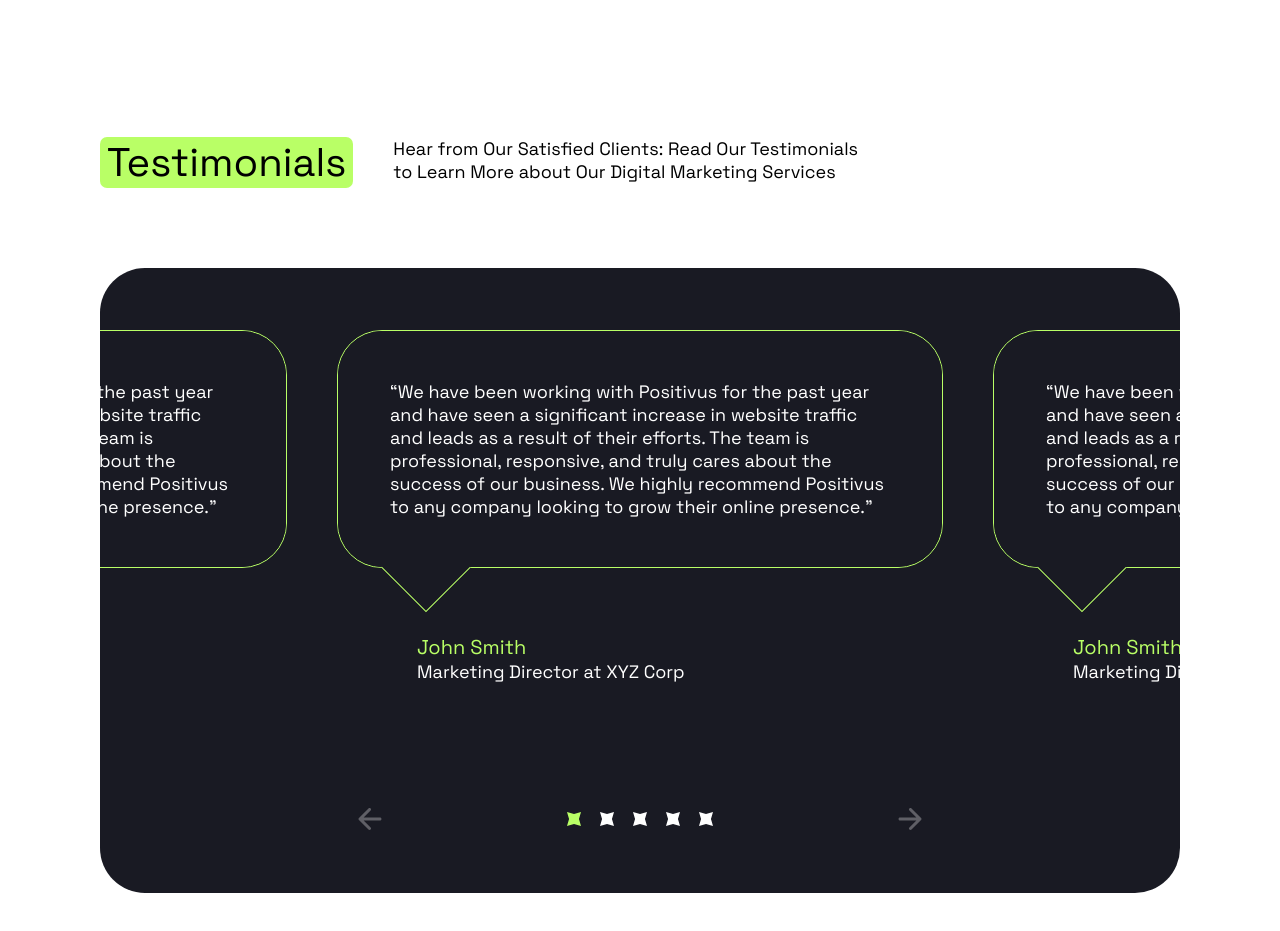
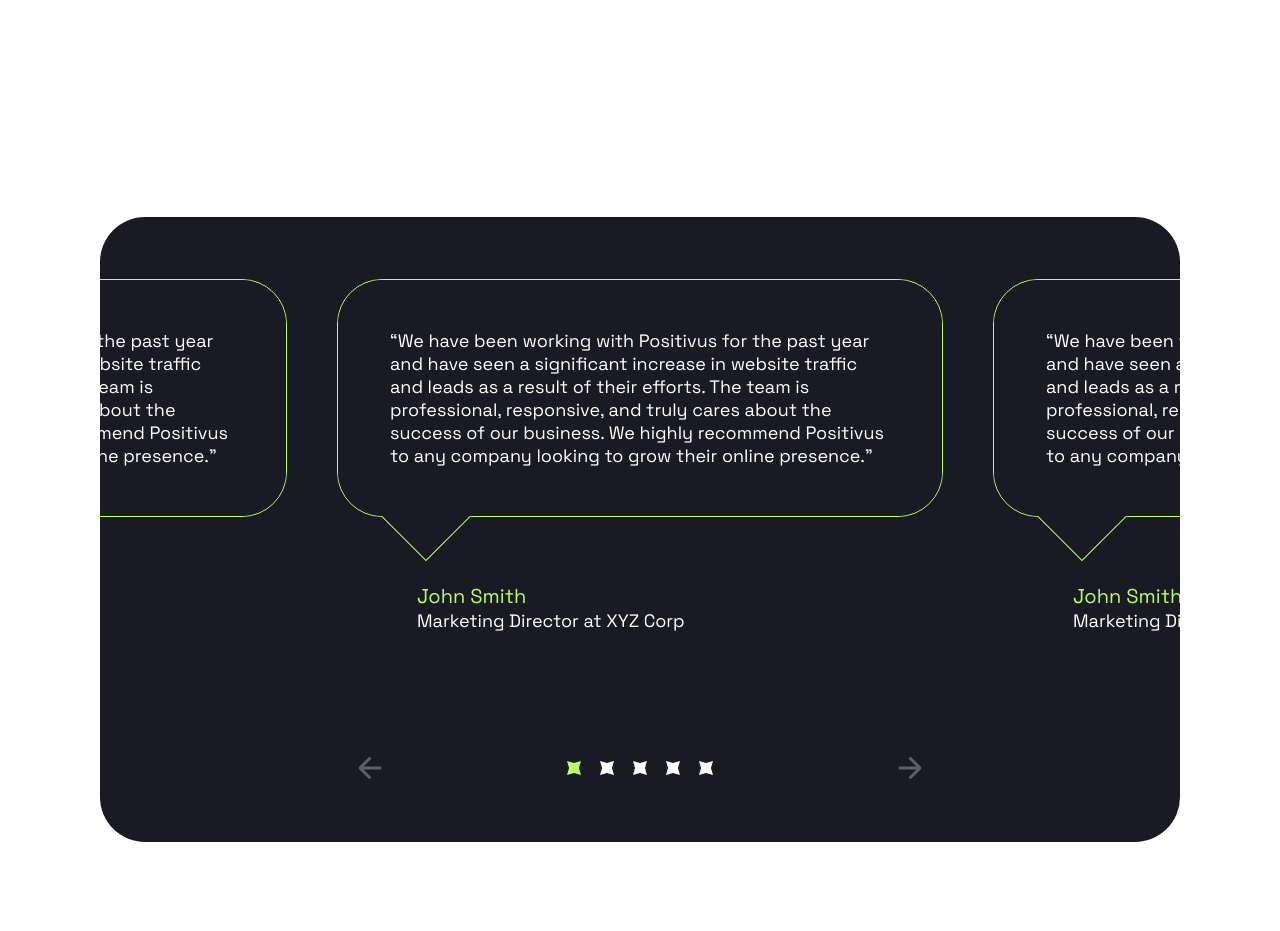
Before and after one commit to phurin-git/positivus, a Next.js app: page / in a window 1280 px wide. Shown: the part 5980-6911 px from the top of the page. Built offline with nearby package versions, Linux system fonts and the light colour scheme.

Commit message:
Update commit
Change: HeadingAndSubHeading from ReactNode param to Paragraph style param

```diff
--- a/src/app/components/HeadingAndSubHeading.tsx
+++ b/src/app/components/HeadingAndSubHeading.tsx
@@ -1,12 +1,12 @@
 import Heading from "./Heading";
 import { ReactNode } from "react";
 
-export default function HeadingAndSubHeading({HeadLabel, SubHeadLabel}: {HeadLabel: string, SubHeadLabel: ReactNode}) {
+export default function HeadingAndSubHeading({headLabel, subHeadLabel, subHeadWidth}: {headLabel: string, subHeadLabel: string, subHeadWidth: number | string}) {
     return (
         <>
             <div className="w-full flex flex-row gap-10 mb-[80px]">
-                <Heading property="green" label={HeadLabel}/>
-                {SubHeadLabel}
+                <Heading property="green" label={headLabel}/>
+                <p style={{width: subHeadWidth}}>{subHeadLabel}</p>
             </div>
         </>
     )
--- a/src/app/section/CaseStudies.tsx
+++ b/src/app/section/CaseStudies.tsx
@@ -5,7 +5,7 @@
 export default function CaseStudies() {
     return (
         <div id={link.usecases.substring(1)} className="pt-[70px] mt-[70px]">
-            <HeadingAndSubHeading HeadLabel="Case Studies" SubHeadLabel={<p className="w-[580px]">Explore Real-Life Examples of Our Proven Digital Marketing Success through Our Case Studies</p>}/>
+            <HeadingAndSubHeading headLabel="Case Studies" subHeadLabel="Explore Real-Life Examples of Our Proven Digital Marketing Success through Our Case Studies" subHeadWidth={580}/>
             {/*Case Study block*/}
             <div className="w-full rounded-[45px] flex gap-16 px-[60px] py-[70px] bg-dark">
                 <div className="flex flex-col gap-5">
--- a/src/app/section/Contact.tsx
+++ b/src/app/section/Contact.tsx
@@ -5,7 +5,7 @@
 export default function Contact() {
     return (
         <div id={link.contactus.substring(1)} className="pt-[70px] mt-[70px]">
-            <HeadingAndSubHeading HeadLabel="Contact Us" SubHeadLabel={<p className="w-[323px]">Connect with Us: Let&apos;s Discuss Your Digital Marketing Needs</p>}/>
+            <HeadingAndSubHeading headLabel="Contact Us" subHeadLabel="Connect with Us: Let's Discuss Your Digital Marketing Needs" subHeadWidth={323}/>
             <div className="w-full rounded-[45px] flex gap-[10px] px-[100px] pt-[60px] pb-[80px] bg-grey overflow-hidden">
                 <form className="flex flex-col gap-10">
                     <div className="flex gap-[35px]">
--- a/src/app/section/Services.tsx
+++ b/src/app/section/Services.tsx
@@ -6,7 +6,7 @@
     return (
         <div id={link.services.substring(1)} className="w-full pt-[70px] mt-[70px]">
             {/*Heading & Sub Heading - Services*/}
-            <HeadingAndSubHeading HeadLabel="Services" SubHeadLabel={<p className="w-[580px]">At our digital marketing agency, we offer a range of services to help businesses grow and succeed online. These services include:</p>}/>
+            <HeadingAndSubHeading headLabel="Services" subHeadLabel="At our digital marketing agency, we offer a range of services to help businesses grow and succeed online. These services include:" subHeadWidth={580}/>
             {/*Service Cards*/}
             <div className="w-full grid grid-cols-2 gap-10">
                 <ServiceCard property={{card:"grey", label:"green"}} label="Search engine optimization" image="/card/tokyo-magnifier-web-search-with-elements.svg"/>
--- a/src/app/section/Team.tsx
+++ b/src/app/section/Team.tsx
@@ -6,7 +6,7 @@
 export default function Team() {
     return (
         <div id={link.team.substring(1)} className="pt-[70px] mt-[70px]">
-            <HeadingAndSubHeading HeadLabel="Team" SubHeadLabel={<p className="w-[473px]">Meet the skilled and experienced team behind our successful digital marketing strategies</p>}/>
+            <HeadingAndSubHeading headLabel="Team" subHeadLabel="Meet the skilled and experienced team behind our successful digital marketing strategies" subHeadWidth={473}/>
             <div className="grid grid-cols-3 gap-10">
                 <TeamCard src="/team_profile_image/John_Smith.svg" name="John Smith" position="CEO and Founder" description="10+ years of experience in digital marketing. Expertise in SEO, PPC, and content strategy"/>
                 <TeamCard src="/team_profile_image/Jane_Doe.svg" name="Jane Doe" position="Director of Operations" description="7+ years of experience in project management and team leadership. Strong organizational and communication skills"/>
--- a/src/app/section/WorkingProcess.tsx
+++ b/src/app/section/WorkingProcess.tsx
@@ -4,7 +4,7 @@
 export default function WorkingProcess() {
     return (
         <div className="pt-[70px] mt-[70px]">
-            <HeadingAndSubHeading HeadLabel="Our Working Process" SubHeadLabel={<p className="292px">Step-by-Step Guide to Achieving Your Business Goals</p>}/>
+            <HeadingAndSubHeading headLabel="Our Working Process" subHeadLabel="Step-by-Step Guide to Achieving Your Business Goals" subHeadWidth={292}/>
             {/*Process block*/}
             <div className="w-full flex flex-col gap-[30px]">
                 <WorkingProcessCard orderNo={1} label="Consultation" textContent="During the initial consultation, we will discuss your business goals and objectives, target audience, and current marketing efforts. This will allow us to understand your needs and tailor our services to best fit your requirements."/>
```
